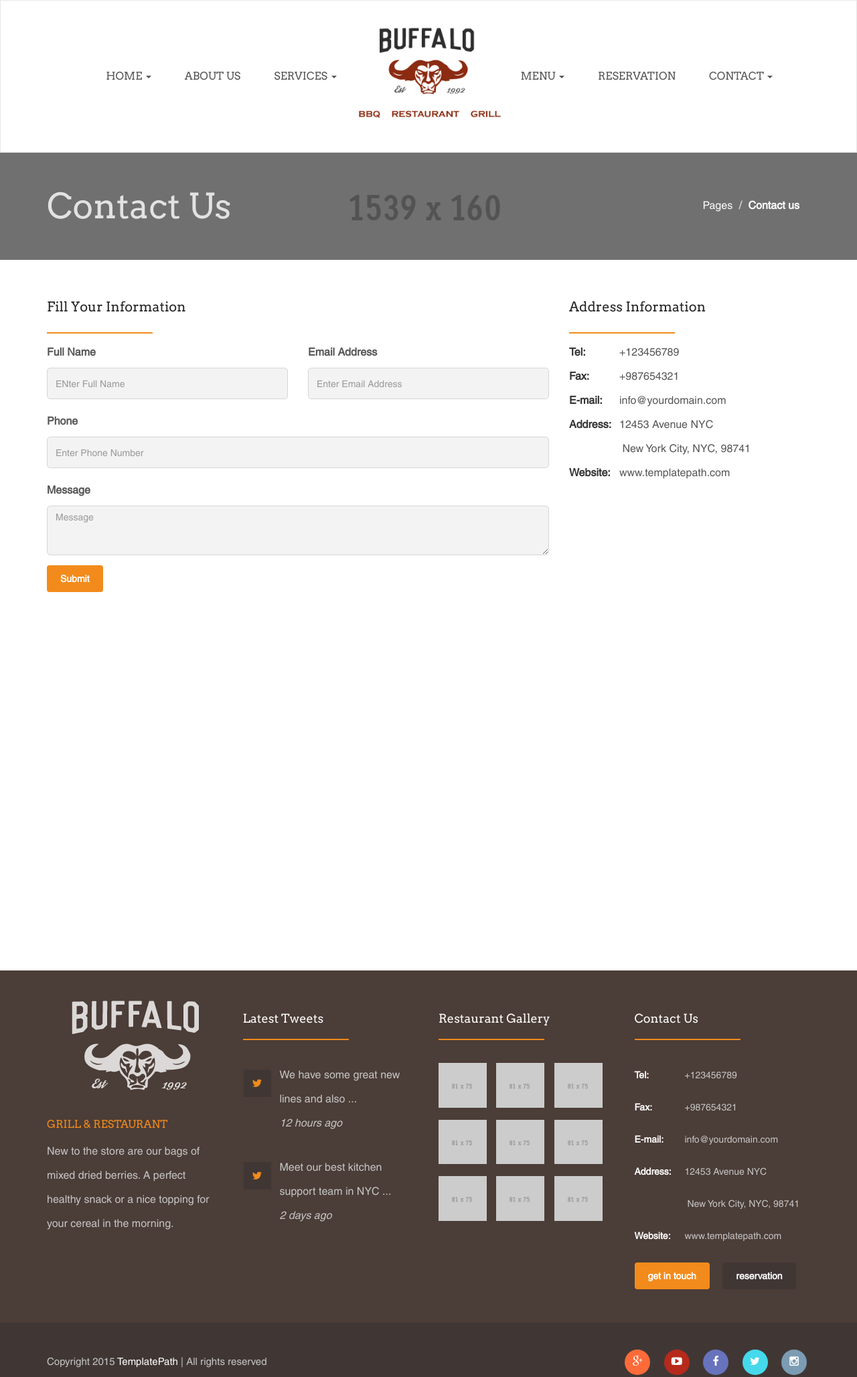
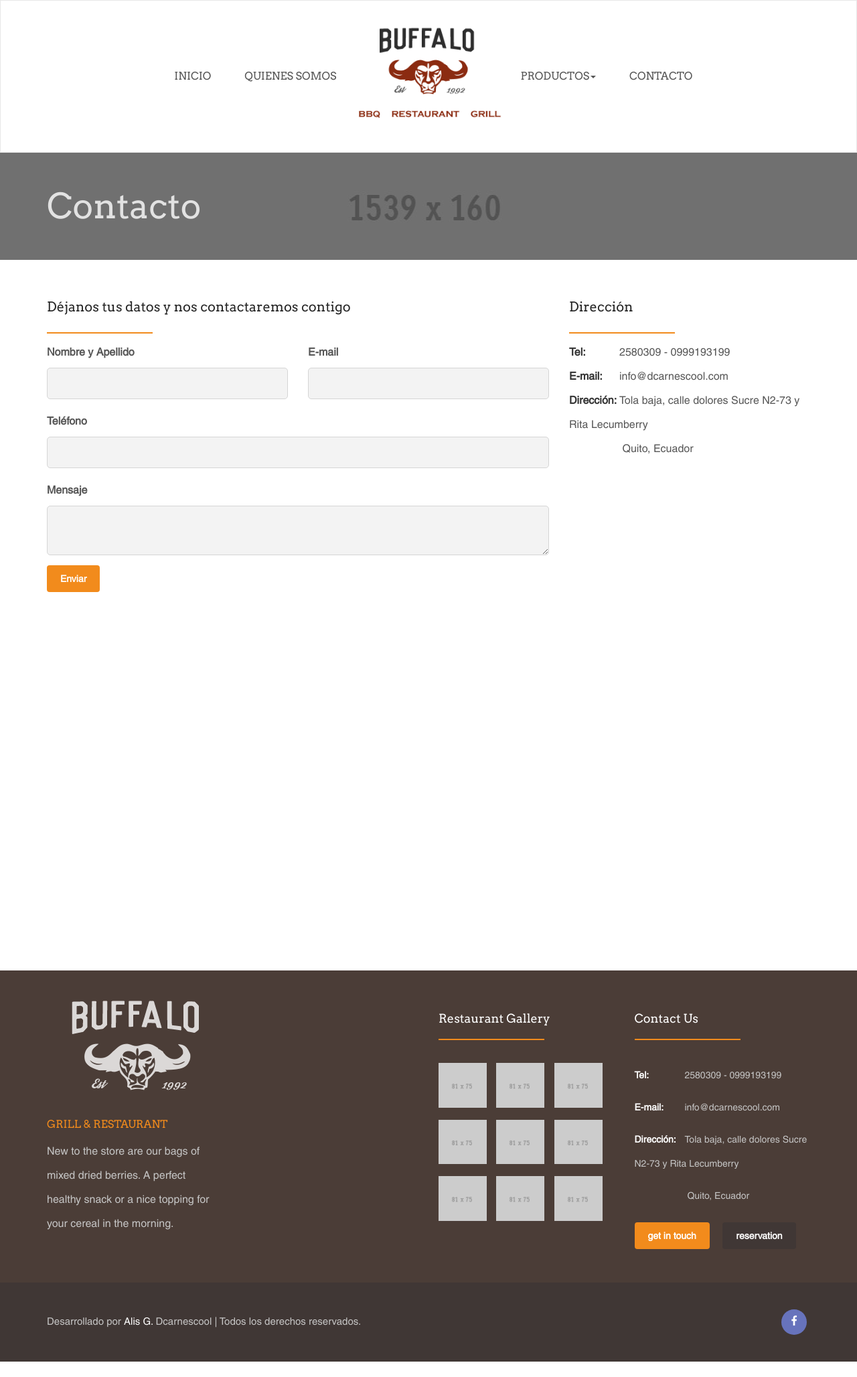
Before and after one commit to alisgonzalez95/dcarnescool, a plain HTML site: page contacto.html in a window 1280 px wide. Shown: the whole page at 67% size. After the commit the page ends 2033 px from the top, so only its background shows below. Drawn offline with Linux system fonts and the light colour scheme; some packages are replaced by stand-ins of ours.

Commit message:
Página contacto avances
ya esta ya

```diff
--- a/contact-us.html
+++ b/contacto.html
@@ -12,7 +12,7 @@
 <meta name="author" content="ThemeMascot" />
 
 <!-- Page Title -->
-<title>Buffalo -Multipurpose Template</title>
+<title>Contacto - Dcarnescool</title>
 
 <!-- Favicon and Touch Icons -->
 <link href="images/favicon.ico" rel="shortcut icon" type="image/png">
@@ -48,41 +48,23 @@
             <div class="row">
 				<div class="col-md-5 col-md-offset-right-1">
 				<ul class="nav navbar-nav pull-right">
-              <li class="dropdown"> <a href="#" class="dropdown-toggle hvr-overline-from-center" data-toggle="dropdown" role="button" aria-expanded="false">Home <span class="caret"></span></a>
-                <ul class="dropdown-menu" role="menu">
-                  <li><a href="index.html">Home One</a></li>
-                  <li><a href="index2.html">Home Two</a></li>
-                  <li><a href="index3.html">Home Three</a></li>
-                </ul>
-              </li>
-              <li><a href="about-us.html">About Us</a></li>
-              <li class="dropdown"> <a href="#" class="dropdown-toggle" data-toggle="dropdown" role="button" aria-expanded="false">Services <span class="caret"></span></a>
-				<ul class="dropdown-menu" role="menu">
-                  <li><a href="services-1.html">Service One</a></li>
-                  <li><a href="services-2.html">Service Two</a></li>
-                </ul>
-			  </li>
+            <li><a href="index.html">Inicio</a></li>
+              <li><a href="quienes-somos.html">Quienes somos</a></li>
+
 
             </ul>
 
 				</div>
 				<div class="col-md-5 col-md-offset-1">
 				<ul class="nav navbar-nav pull-left">
-              <li class="dropdown"><a  href="#" class="dropdown-toggle" data-toggle="dropdown" role="button" aria-expanded="false">MENU <span class="caret"></span></a>
-				<ul class="dropdown-menu" role="menu">
-					<li><a href="menu-gallery.html">Menu Gallery</a></li>
-					<li><a href="single-page.html">Single</a></li>
-                </ul>
-			  </li>
-              <li><a href="reservation.html">RESERVATION</a></li>
-              <li class="dropdown"> <a href="#" class="dropdown-toggle" data-toggle="dropdown" role="button" aria-expanded="false">Contact <span class="caret"></span></a>
-                <ul class="dropdown-menu" role="menu">
-                  <li><a href="contact-us-1.html">Contact One</a></li>
-                  <li><a href="contact-us-2.html">Contact Two</a></li>
-				  <li><a href="contact-us-3.html">Contact Three</a></li>
-                </ul>
-              </li>
+          <li class="dropdown"> <a href="#" class="dropdown-toggle hvr-overline-from-center" data-toggle="dropdown" role="button" aria-expanded="false">Productos<span class="caret"></span></a>
+            <ul class="dropdown-menu" role="menu">
+              <li><a href="productos.html">Productos</a></li>
+              <li><a href="galeria.html">Galería</a></li>
             </ul>
+          </li>
+          <li><a href="contacto.html">Contacto</a></li>
+        </ul>
 
 				</div>
 			</div>
@@ -102,12 +84,8 @@
           <div class="row">
             <!-- Section Content -->
             <div class="section-content">
-              <div class="col-md-6 col-sm-6"><h1>Contact Us</h1></div>
+              <div class="col-md-6 col-sm-6"><h1>Contacto</h1></div>
               <div class="col-md-6 col-sm-6 sr-only">
-                  <ol class="breadcrumb">
-                      <li><a href="#">Pages</a></li>
-                      <li class="active">Contact us</li>
-                  </ol>
               </div>
             </div>
           </div>
@@ -119,40 +97,40 @@
       <div class="container padding-top-0 padding-bottom-0">
         <div class="row text-left">
           <div class="col-md-8">
-            <h4 class="head-block">Fill Your Information</h4>
+            <h4 class="head-block">Déjanos tus datos y nos contactaremos contigo</h4>
             <div class="row">
 			<div class="reg-form box">
 			<div id="message"></div>
               <form action="#" id="contact-form" class="contact-form">
 			  <div class='form-row'>
                   <div class='col-xs-6 form-group'>
-                    <label class='control-label'>Full Name</label>
-                    <input type="text" size="4" id="contact_name" name="contact_name" placeholder="ENter Full Name" class="form-control">
+                    <label class='control-label'>Nombre y Apellido</label>
+                    <input type="text" size="4" id="contact_name" name="contact_name" placeholder="" class="form-control">
                   </div>
 
                   <div class='col-xs-6 form-group'>
-                    <label class='control-label'>Email Address</label>
-                    <input type="text" size="4" id="contact_email" name="contact_email" placeholder="Enter Email Address" class="form-control">
+                    <label class='control-label'>E-mail</label>
+                    <input type="text" size="4" id="contact_email" name="contact_email" placeholder="" class="form-control">
                   </div>
                 </div>
 				<div class='form-row'>
                   <div class='col-xs-12 form-group'>
-                    <label class='control-label'>Phone</label>
-                    <input type="text" size="4" placeholder="Enter Phone Number" class="form-control">
+                    <label class='control-label'>Teléfono</label>
+                    <input type="text" size="4" placeholder="" class="form-control">
                   </div>
 
                 </div>
 
                 <div class='form-row'>
                   <div class='col-xs-12 form-group'>
-                    <label class='control-label'>Message</label>
+                    <label class='control-label'>Mensaje</label>
 
-					<textarea class="form-control" id="contact_message" name="contact_message" placeholder="Message" rows="3"></textarea>
+					<textarea class="form-control" id="contact_message" name="contact_message" placeholder="" rows="3"></textarea>
                   </div>
                 </div>
                 <div class='form-row'>
                   <div class='col-xs-12 form-group'>
-                    <button data-loading-text="Please wait..." name="submit" class="btn btn-default margin-right-15" type="submit">Submit</button>
+                    <button data-loading-text="Please wait..." name="submit" class="btn btn-default margin-right-15" type="submit">Enviar</button>
                      </div>
                 </div>
               </form>
@@ -160,15 +138,13 @@
           </div>
 		  </div>
           <div class="col-md-4">
-		  <h4 class="head-block">Address Information</h4>
+		  <h4 class="head-block">Dirección</h4>
             <div class="content contact-info">
               <ul>
-                <li><span>Tel:</span>+123456789</li>
-                <li><span>Fax:</span>+987654321</li>
-                <li><span>E-mail:</span><a href="#">info@yourdomain.com</a></li>
-                <li><span>Address:</span>12453 Avenue NYC</li>
-                <li><span>&nbsp;</span> New York City, NYC, 98741 </li>
-                <li><span>Website:</span><a href="www.templatepath.com">www.templatepath.com</a></li>
+                <li><span>Tel:</span>2580309 - 0999193199</li>
+                <li><span>E-mail:</span><a href="#">info@dcarnescool.com</a></li>
+                <li><span>Dirección:</span>Tola baja, calle dolores Sucre N2-73 y Rita Lecumberry</li>
+                <li><span>&nbsp;</span> Quito, Ecuador </li>
               </ul>
 
             </div>
@@ -201,15 +177,6 @@
           </div>
         </div>
         <div class="col-md-3 col-sm-6">
-          <div class="widget">
-            <h5 class="head-block">Latest Tweets</h5>
-            <div class="content latest-tweets">
-              <ul>
-                <li>We have some great new lines and also ... <a href="#">12 hours ago </a> </li>
-                <li>Meet our best kitchen support team in NYC ... <a href="#">2 days ago </a> </li>
-              </ul>
-            </div>
-          </div>
         </div>
         <div class="col-md-3 col-sm-6">
           <div class="widget">
@@ -235,12 +202,10 @@
             <h5 class="head-block">Contact Us</h5>
             <div class="content contact-info">
               <ul>
-                <li><span>Tel:</span>+123456789</li>
-                <li><span>Fax:</span>+987654321</li>
-                <li><span>E-mail:</span><a href="#">info@yourdomain.com</a></li>
-                <li><span>Address:</span>12453 Avenue NYC</li>
-                <li><span>&nbsp;</span> New York City, NYC, 98741 </li>
-                <li><span>Website:</span><a href="www.templatepath.com">www.templatepath.com</a></li>
+                <li><span>Tel:</span>2580309 - 0999193199</li>
+                <li><span>E-mail:</span><a href="#">info@dcarnescool.com</a></li>
+                <li><span>Dirección:</span>Tola baja, calle dolores Sucre N2-73 y Rita Lecumberry</li>
+                <li><span>&nbsp;</span> Quito, Ecuador </li>
               </ul>
               <a href="#" class="btn btn-default margin-right-15">get in touch</a>
               <a href="#" class="btn btn-default brown-btn">reservation</a>
@@ -253,15 +218,11 @@
       <div class="container">
         <div class="row">
           <div class="col-md-6 col-sm-6 copy-right">
-            <p>Copyright 2015 <a href="#">TemplatePath</a> | All rights reserved</p>
+            <p>Desarrollado por <a href="https://www.linkedin.com/in/alison-pozo-837605b1/" target="_blank">Alis G.</a> Dcarnescool | Todos los derechos reservados.</p>
           </div>
           <div class="col-md-6  col-sm-6">
             <ul class="list-inline pull-right social-network">
-              <li><a class="google-plus" title="Google+" href="#" data-toggle="tooltip"  data-placement="top" target="_blank"><i class="fa fa-google-plus"></i></a></li>
-              <li><a class="youtube" title="Youtube" href="#" data-toggle="tooltip"  data-placement="top" target="_blank"><i class="fa fa-youtube-play"></i></a></li>
               <li><a class="facebook" title="Facebook" href="#" data-toggle="tooltip"  data-placement="top" target="_blank"><i class="fa fa-facebook"></i></a></li>
-              <li><a class="twitter" title="Twitter" href="#" data-toggle="tooltip"  data-placement="top" target="_blank"><i class="fa fa-twitter"></i></a></li>
-              <li><a class="instagram" title="Instagram" href="#" data-toggle="tooltip"  data-placement="top" target="_blank"><i class="fa fa-instagram"></i></a></li>
             </ul>
           </div>
         </div>
--- a/js/google-map.js
+++ b/js/google-map.js
@@ -4,11 +4,11 @@ jQuery(function($) {
   /* --------------------------- 17 - Google prettyMaps --------------------*/
   /* ---------------------------------------------------------------------- */
   $('#contact-map').prettyMaps({
-	  address: '121 King Street, Melbourne Victoria 3000 Australia',
+	  address: 'Carnes en Quito D´carnes Cool, Rita Lecumberry, Quito, Ecuador',
 	  image: 'images/map-icon.png',
 	  hue: '#fdb000',
 	  saturation: -40,
-	  zoom: 14,
+	  zoom: 18,
 	  panControl: true,
 	  zoomControl: true,
 	  mapTypeControl: true,
```
Also changed, not shown: galeria.html (renamed from services.html), productos.html (renamed from menu-gallery.html), quienes-somos.html (renamed from about-us.html).
